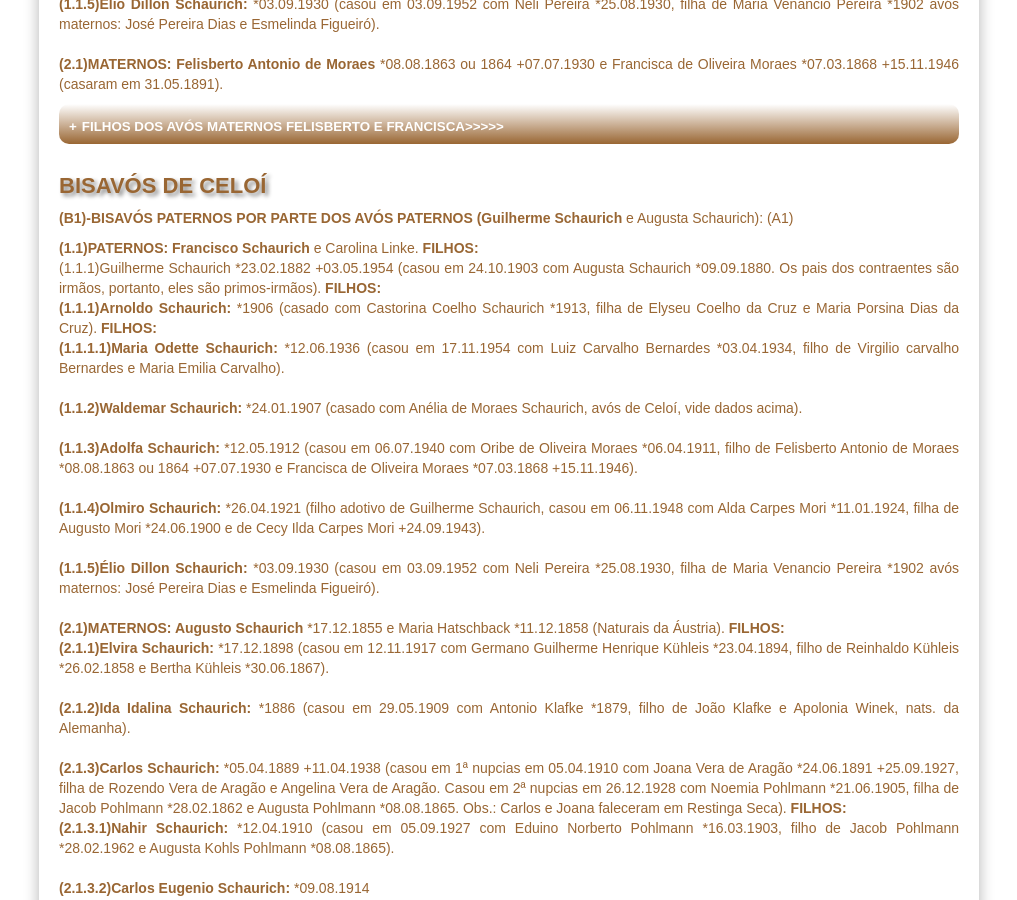
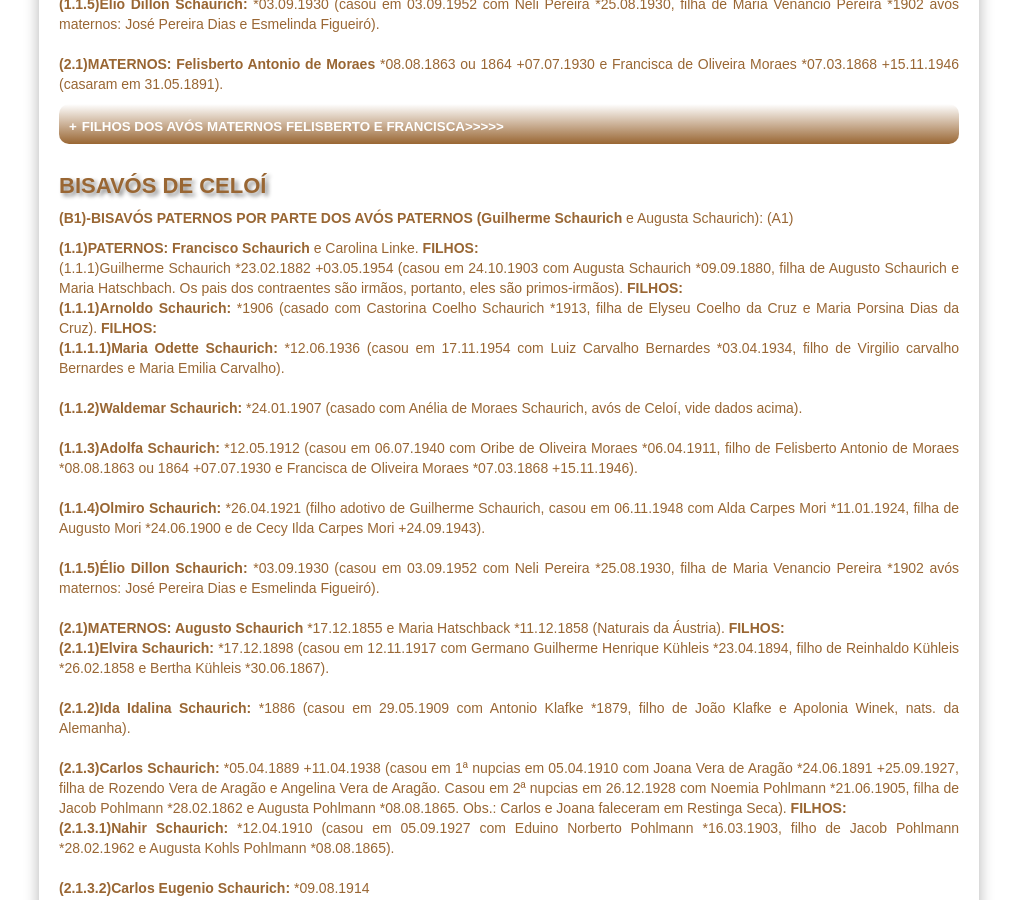
Before and after one commit to claudiovargas1955/claudiovargas1955.github.io, a Jekyll site: the page built from _pages/familia-schaurich.html, in a window 1280 px wide and 900 px high, scrolled down 1169 px. Shown: the whole window, without its empty margins (131-1148 px from the left). Built offline with Jekyll 4.4.1, drawn with Linux system fonts in a browser that asks for light colours; some web fonts are replaced; some of the changed text lies outside the part shown.

Commit message:
Update familia-schaurich.html

```diff
--- a/_pages/familia-schaurich.html
+++ b/_pages/familia-schaurich.html
@@ -214,8 +214,8 @@
 <h4>BISAVÓS DE CELOÍ</h4>
 <p><b>(B1)-BISAVÓS PATERNOS POR PARTE DOS AVÓS PATERNOS (Guilherme Schaurich </b>e Augusta Schaurich): (A1)
 <p><b>(1.1)PATERNOS: Francisco Schaurich </b>e Carolina Linke. <b>FILHOS: </b><br>
-    (1.1.1)Guilherme Schaurich </b>*23.02.1882 +03.05.1954 (casou em 24.10.1903 com Augusta Schaurich *09.09.1880. Os pais dos
-    contraentes são irmãos, portanto, eles são primos-irmãos). <b>FILHOS: </b><br>
+    (1.1.1)Guilherme Schaurich </b>*23.02.1882 +03.05.1954 (casou em 24.10.1903 com Augusta Schaurich *09.09.1880, filha de Augusto
+    Schaurich e Maria Hatschbach. Os pais dos contraentes são irmãos, portanto, eles são primos-irmãos). <b>FILHOS: </b><br>
         <b>(1.1.1)Arnoldo Schaurich: </b>*1906 (casado com Castorina Coelho Schaurich *1913, filha de Elyseu Coelho da Cruz e Maria
         Porsina Dias da Cruz). <b>FILHOS: </b><br>
             <b>(1.1.1.1)Maria Odette Schaurich: </b>*12.06.1936 (casou em 17.11.1954 com Luiz Carvalho Bernardes *03.04.1934, filho de
@@ -303,6 +303,8 @@
                  <b>(2.1.8.4)Maria Georgina Schaurich: </b>*1926<br>
                  <b>(2.1.8.5)Solange Schaurich: </b>*1930<br><br>
 
+           <b>(2.1.8)Augusta Schaurich: </b>* *09.09.1880 (casou em 24.10.1903 com Guilherme Schaurich *23.02.1882 +03.05.1954, filho
+           de Francisco Schaurich e Carolina Linke).<br><br>
 
 <p><b>(B2)-BISAVÓS PATERNOS POR PARTE DOS AVÓS PATERNOS (Felisberto Antonio de Moraes </b>e Francisca de Oliveira Moraes): (A2.1)
 <p><b>(2.1)PATERNOS: Thadeu Antonio de Moraes </b>e Maria Candida Alves <br><br>
```
